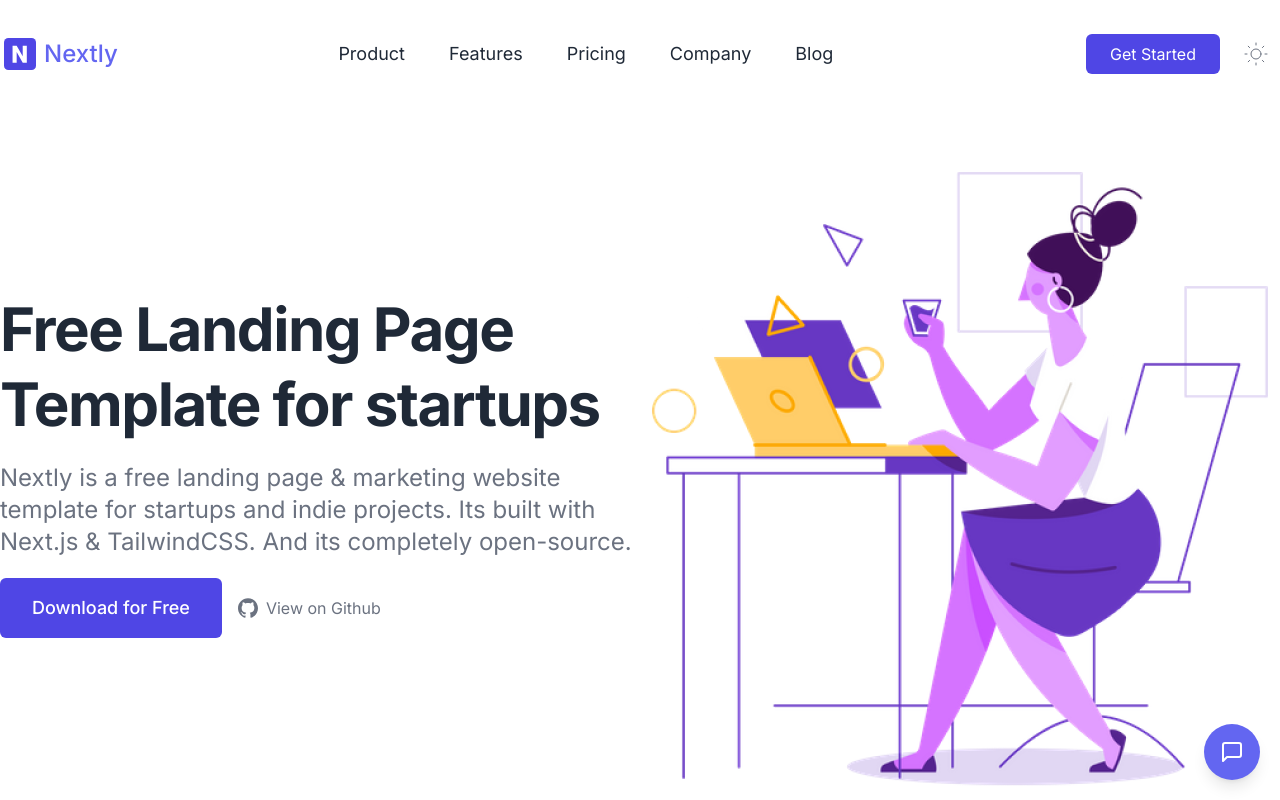
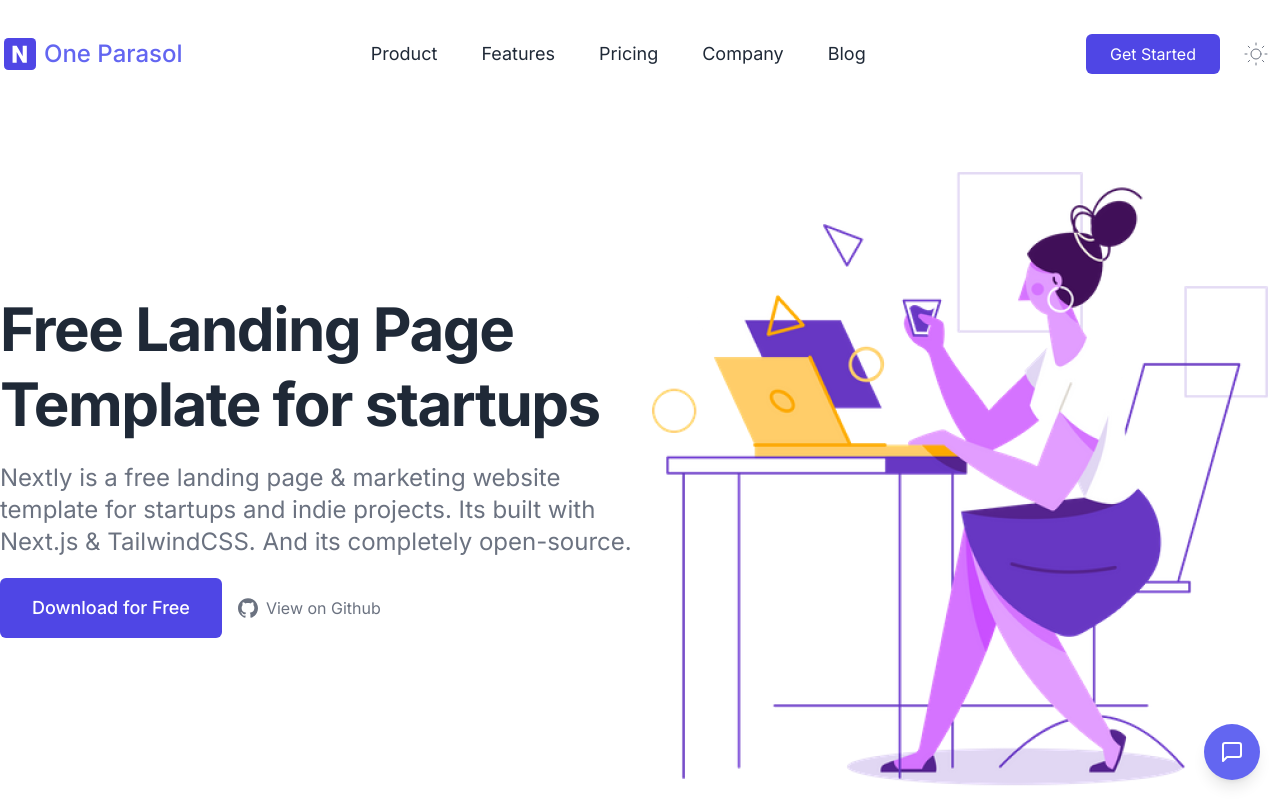
Before and after one commit to caparaskurele/oneparasol, a Next.js app: page / in a window 1280 px wide. Shown: the top 800 px of the page. Built offline with nearby package versions, Linux system fonts and the light colour scheme.

Commit message:
Update Navbar.tsx

```diff
--- a/src/components/Navbar.tsx
+++ b/src/components/Navbar.tsx
@@ -28,7 +28,7 @@
                   className="w-8"
                 />
               </span>
-            <span>Nextly</span>
+            <span>One Parasol</span>
           </span>
         </Link>
 
```
